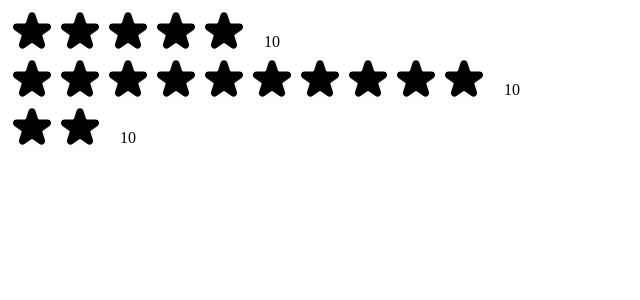
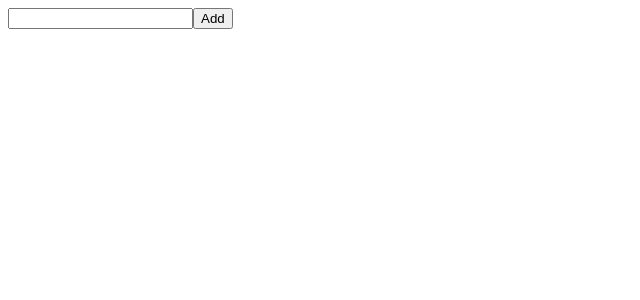
Before and after one commit to irabruce10/usepopcorn, a React (Create React App) app: page / in a window 1280 px wide. Shown: the top 300 px of the page, without its empty margins (0-640 px from the left). Built offline with nearby package versions, Linux system fonts and the light colour scheme.

Commit message:
star rating

```diff
--- /dev/null
+++ b/src/Add.js
@@ -0,0 +1,10 @@
+import React from "react";
+
+export default function Add() {
+  return (
+    <div>
+      <input />
+      <button>Add</button>
+    </div>
+  );
+}
--- a/src/index.js
+++ b/src/index.js
@@ -2,14 +2,17 @@ import React from "react";
 import ReactDOM from "react-dom/client";
 // import "./index.css";
 import StartRating from "./StartRating";
+import Add from "./Add";
 // import App from "./App";
 
 const root = ReactDOM.createRoot(document.getElementById("root"));
 root.render(
   <React.StrictMode>
     {/* <App /> */}
-    <StartRating maxRating={5} />
+    {/* <StartRating maxRating={5} />
     <StartRating maxRating={10} />
-    <StartRating />
+    <StartRating /> */}
+
+    <Add />
   </React.StrictMode>
 );
```
